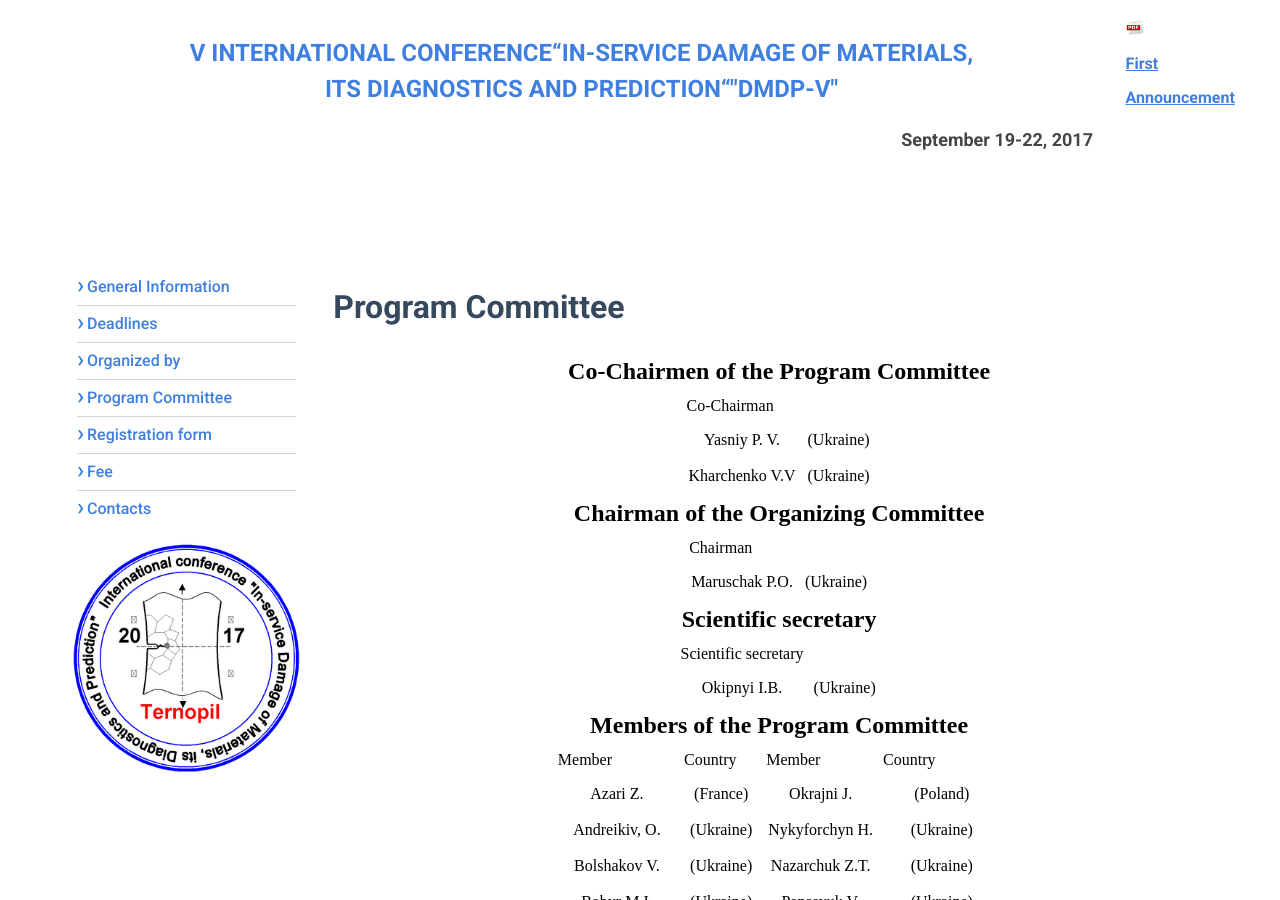
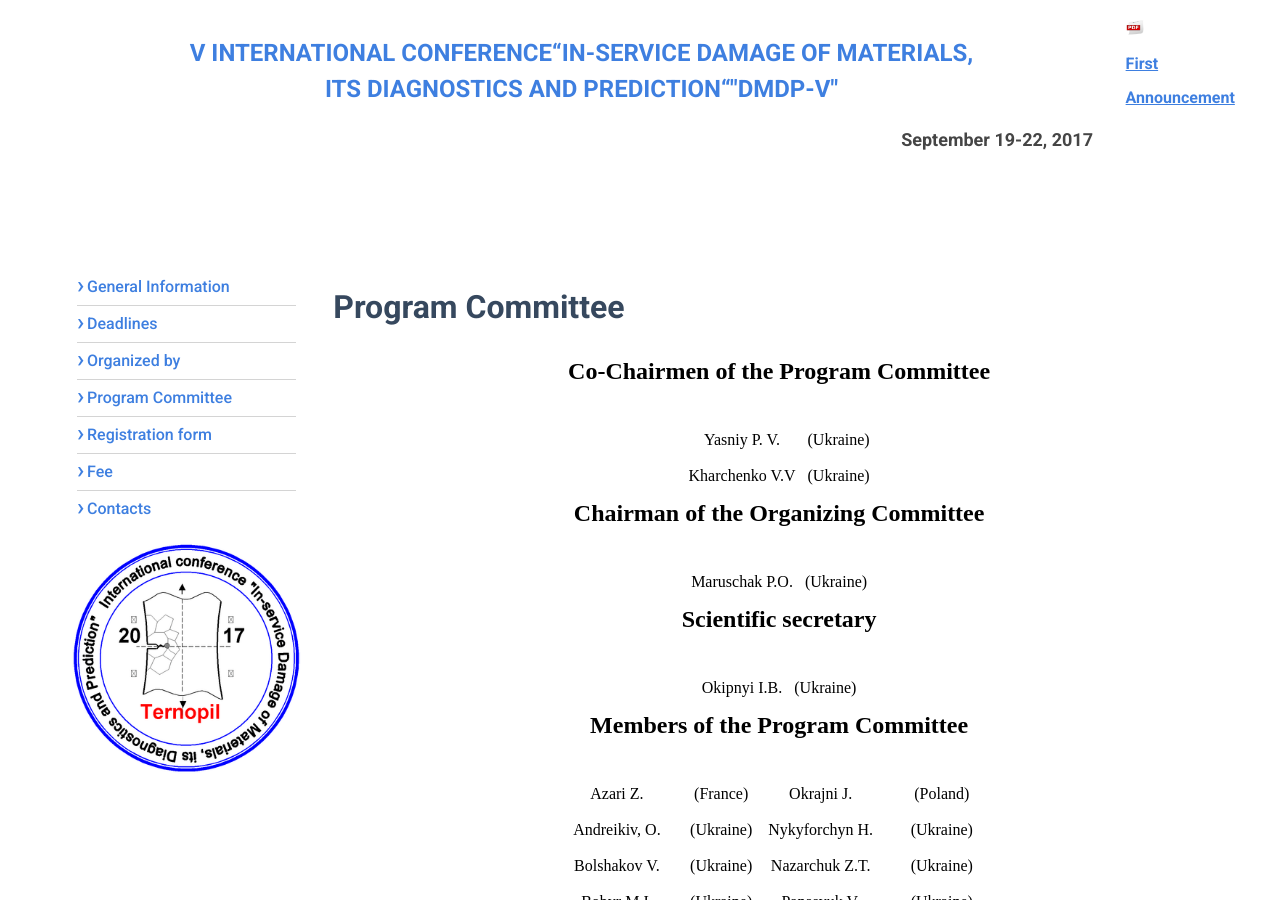
Before and after one commit to sivanchenko/dmdp.tntu.edu.ua, a Jekyll site: the page built from programmcommittee.md, in a window 1280 px wide and 900 px high. Built offline with Jekyll 4.4.1, drawn with Linux system fonts in a browser that asks for light colours.

Commit message:
Update programmcommittee.md

```diff
--- a/programmcommittee.md
+++ b/programmcommittee.md
@@ -6,26 +6,26 @@ permalink: /programmcommittee/
 
 ## Co-Chairmen of the Program Committee ##
 
-| Co-Chairman |  |
+|  |  |
 | ------------- | ------------- |
 | Yasniy P. V. | (Ukraine) |
 | Kharchenko V.V | (Ukraine) |
 
 ## Chairman of the Organizing Committee ##
 
-| Chairman |  |
+|  |  |
 | ------ | ----------- |
 | Maruschak P.O. | (Ukraine) |
 
 ## Scientific secretary ##
 
-|Scientific secretary  |  |
+|  |  |
 | ------ | ----------- |
 | Okipnyi I.B. | (Ukraine) |
 
 ## Members of the Program Committee ##
 
-| Member | Country | Member | Country |
+|  |  |  |  |
 | ------ | ----------- | ------ | ----------- |
 |  Azari Z. | (France) | Okrajni J. | (Poland) |
 | Andreikiv, O. | (Ukraine) | Nykyforchyn H. | (Ukraine) |
```
